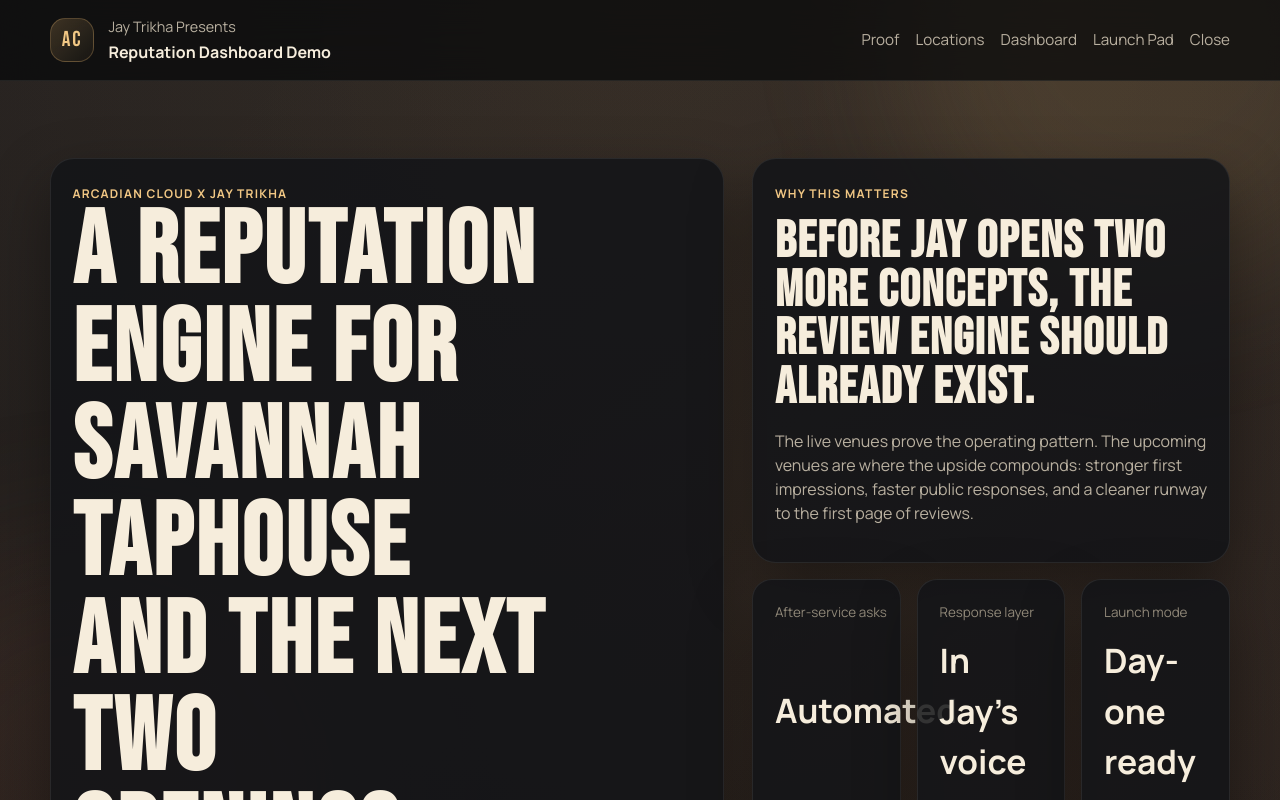
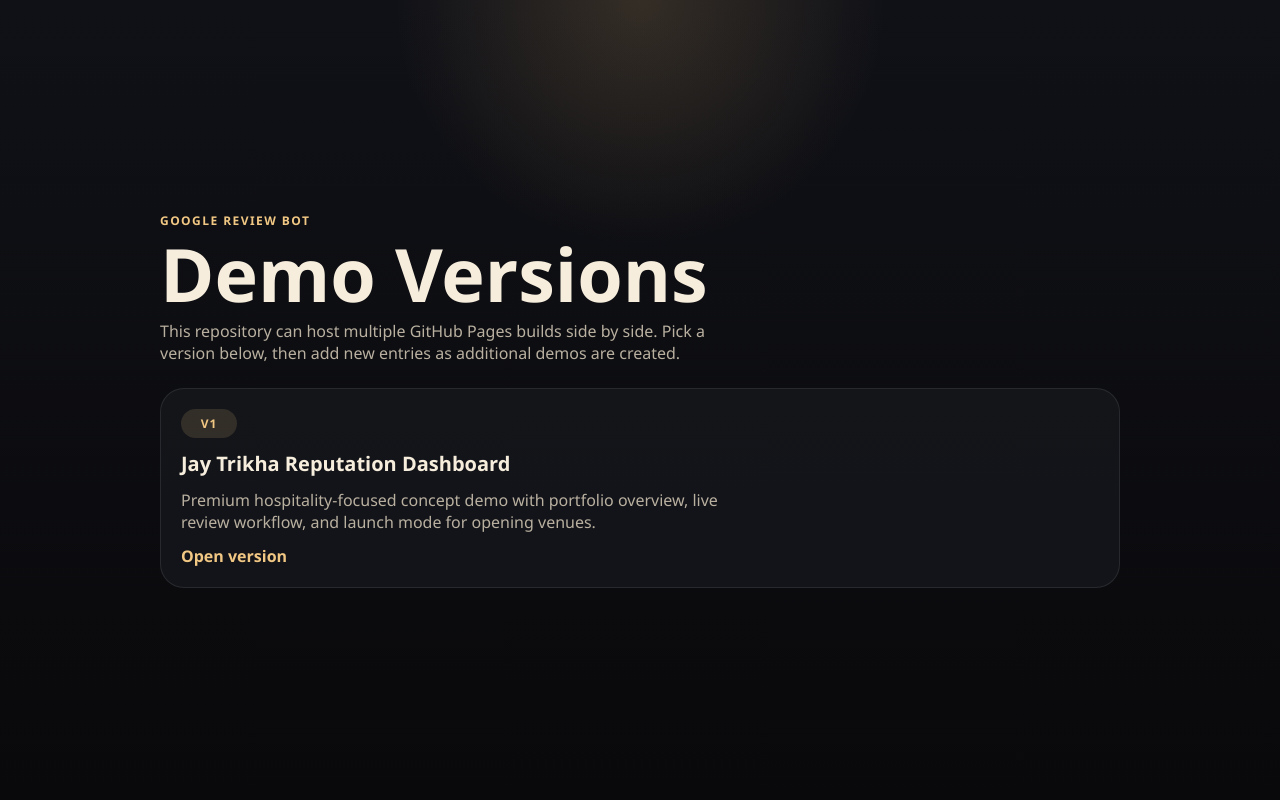
Before and after one commit to pgsimpso/google-review-bot, a React (Vite) app: page / in a window 1280 px wide. Shown: the top 800 px of the page. Built offline with nearby package versions, Linux system fonts and the light colour scheme; the HTML template or start-up script is replaced by a standard one.

Commit message:
Add versioned GitHub Pages demo structure

```diff
--- a/index.html
+++ b/index.html
@@ -2,18 +2,135 @@
 <html lang="en">
   <head>
     <meta charset="UTF-8" />
-    <meta
-      name="viewport"
-      content="width=device-width, initial-scale=1.0"
-    />
+    <meta name="viewport" content="width=device-width, initial-scale=1.0" />
     <meta
       name="description"
-      content="Jay Trikha reputation demo showcasing a hospitality-focused Google review automation concept."
+      content="Version selector for the Google review bot demo sites."
     />
-    <title>Jay Trikha Reputation Dashboard</title>
+    <title>Google Review Bot Demos</title>
+    <style>
+      :root {
+        color-scheme: dark;
+        --bg: #09090b;
+        --panel: rgba(21, 22, 27, 0.92);
+        --line: rgba(255, 255, 255, 0.09);
+        --text: #f6eddc;
+        --muted: #b9b0a0;
+        --accent: #f1c784;
+      }
+
+      * {
+        box-sizing: border-box;
+      }
+
+      body {
+        margin: 0;
+        min-height: 100vh;
+        display: grid;
+        place-items: center;
+        padding: 24px;
+        font-family: Manrope, "Segoe UI", sans-serif;
+        background:
+          radial-gradient(circle at top, rgba(220, 177, 108, 0.18), transparent 24%),
+          linear-gradient(180deg, #101117 0%, #09090b 100%);
+        color: var(--text);
+      }
+
+      main {
+        width: min(960px, 100%);
+      }
+
+      .hero {
+        margin-bottom: 20px;
+      }
+
+      .eyebrow {
+        color: var(--accent);
+        font-size: 12px;
+        font-weight: 800;
+        letter-spacing: 0.12em;
+        text-transform: uppercase;
+      }
+
+      h1 {
+        margin: 10px 0 12px;
+        font-size: clamp(2.4rem, 7vw, 4.6rem);
+        line-height: 0.95;
+      }
+
+      p {
+        margin: 0;
+        color: var(--muted);
+        font-size: 1rem;
+        max-width: 60ch;
+      }
+
+      .version-grid {
+        display: grid;
+        gap: 16px;
+        grid-template-columns: repeat(auto-fit, minmax(260px, 1fr));
+        margin-top: 24px;
+      }
+
+      .version-card {
+        display: grid;
+        gap: 12px;
+        padding: 20px;
+        border: 1px solid var(--line);
+        border-radius: 24px;
+        background: var(--panel);
+        text-decoration: none;
+        color: inherit;
+      }
+
+      .version-chip {
+        display: inline-flex;
+        align-items: center;
+        justify-content: center;
+        width: fit-content;
+        min-width: 56px;
+        padding: 6px 10px;
+        border-radius: 999px;
+        background: rgba(241, 199, 132, 0.14);
+        color: var(--accent);
+        font-size: 12px;
+        font-weight: 800;
+        letter-spacing: 0.08em;
+        text-transform: uppercase;
+      }
+
+      .version-card strong {
+        font-size: 1.25rem;
+      }
+
+      .version-card span:last-child {
+        color: var(--accent);
+        font-weight: 700;
+      }
+    </style>
   </head>
   <body>
-    <div id="root"></div>
-    <script type="module" src="/src/main.tsx"></script>
+    <main>
+      <section class="hero">
+        <div class="eyebrow">Google Review Bot</div>
+        <h1>Demo Versions</h1>
+        <p>
+          This repository can host multiple GitHub Pages builds side by side. Pick a version below, then add new
+          entries as additional demos are created.
+        </p>
+      </section>
+
+      <section class="version-grid" aria-label="Available demo versions">
+        <a class="version-card" href="./v1/">
+          <span class="version-chip">v1</span>
+          <strong>Jay Trikha Reputation Dashboard</strong>
+          <p>
+            Premium hospitality-focused concept demo with portfolio overview, live review workflow, and launch mode
+            for opening venues.
+          </p>
+          <span>Open version</span>
+        </a>
+      </section>
+    </main>
   </body>
   </html>
--- a/src/App.tsx
+++ b/src/App.tsx
@@ -128,6 +128,7 @@
           </a>
 
           <nav aria-label="Primary">
+            <a href="../">Versions</a>
             {demoCopy.navLinks.map((link) => (
               <a key={link.id} href={`#${link.id}`}>
                 {link.label}
--- a/tsconfig.app.json
+++ b/tsconfig.app.json
@@ -16,5 +16,5 @@
     "noEmit": true,
     "jsx": "react-jsx"
   },
-  "include": ["src"]
+  "include": ["src", "v*/**/*"]
 }
--- /dev/null
+++ b/v1/index.html
@@ -0,0 +1,19 @@
+<!doctype html>
+<html lang="en">
+  <head>
+    <meta charset="UTF-8" />
+    <meta
+      name="viewport"
+      content="width=device-width, initial-scale=1.0"
+    />
+    <meta
+      name="description"
+      content="Jay Trikha reputation demo showcasing a hospitality-focused Google review automation concept."
+    />
+    <title>Jay Trikha Reputation Dashboard</title>
+  </head>
+  <body>
+    <div id="root"></div>
+    <script type="module" src="./main.tsx"></script>
+  </body>
+  </html>
--- a/src/main.tsx
+++ b/v1/main.tsx
@@ -1,5 +1,5 @@
 import ReactDOM from "react-dom/client";
-import App from "./App";
-import "./styles.css";
+import App from "../src/App";
+import "../src/styles.css";
 
 ReactDOM.createRoot(document.getElementById("root")!).render(<App />);
--- a/vite.config.ts
+++ b/vite.config.ts
@@ -1,7 +1,34 @@
+import { existsSync, readdirSync } from "node:fs";
+import { resolve } from "node:path";
+import react from "@vitejs/plugin-react";
 import { defineConfig } from "vite";
-import react from "@vitejs/plugin-react";
+
+function getHtmlInputs() {
+  const inputs: Record<string, string> = {
+    home: resolve(__dirname, "index.html"),
+  };
+
+  for (const entry of readdirSync(__dirname, { withFileTypes: true })) {
+    if (!entry.isDirectory() || !/^v\d+$/i.test(entry.name)) {
+      continue;
+    }
+
+    const htmlPath = resolve(__dirname, entry.name, "index.html");
+
+    if (existsSync(htmlPath)) {
+      inputs[entry.name] = htmlPath;
+    }
+  }
+
+  return inputs;
+}
 
 export default defineConfig(({ command }) => ({
   plugins: [react()],
   base: command === "build" ? "/google-review-bot/" : "/",
+  build: {
+    rollupOptions: {
+      input: getHtmlInputs(),
+    },
+  },
 }));
```
